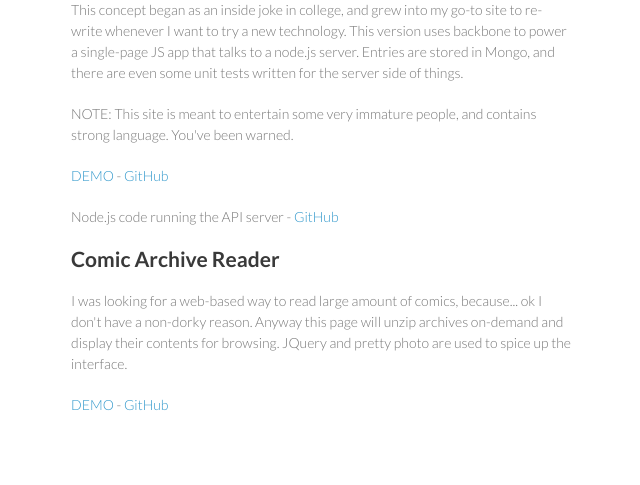
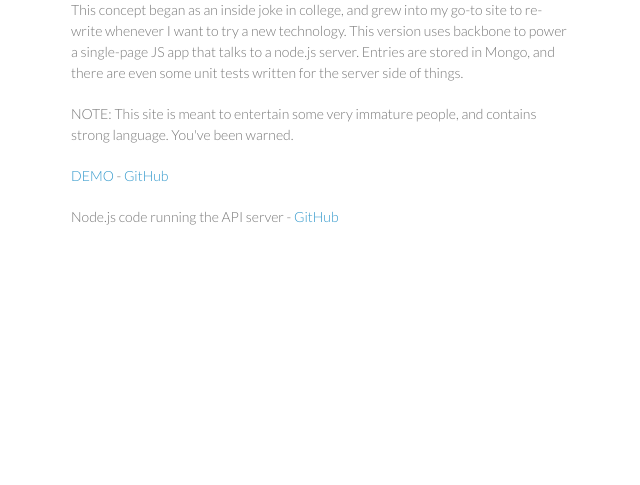
Before and after one commit to chrishahn/cchahn, a PHP site: page / in a window 1280 px wide. Shown: the part 1003-1488 px from the top of the page, without its empty margins (499-1139 px from the left). After the commit the page ends 1228 px from the top, so only its background shows below. Run offline with PHP 8.4, Linux system fonts and the light colour scheme; some libraries are stand-ins or nearby versions.

Commit message:
removing comic viewer blurb

```diff
--- a/index.php
+++ b/index.php
@@ -70,10 +70,6 @@
         <p>NOTE: This site is meant to entertain some very immature people, and contains strong language. You've been warned.</p>
         <p><a href="projects/berniebb">DEMO</a> - <a target="_blank" href="https://github.com/chrishahn/berniebb">GitHub</a></p>
         <p>Node.js code running the API server - <a target="_blank" href="https://github.com/chrishahn/bernie-node">GitHub</a></p>
-
-        <h2>Comic Archive Reader</h2>
-        <p>I was looking for a web-based way to read large amount of comics, because... ok I don't have a non-dorky reason. Anyway this page will unzip archives on-demand and display their contents for browsing. JQuery and pretty photo are used to spice up the interface.</p>
-        <p><a href="projects/comic-archive-reader">DEMO</a> - <a target="_blank" href="https://github.com/chrishahn/comic-archive-reader">GitHub</a></p>
     </section>
     </div>
     <script src="javascripts/scale.fix.js"></script>
```
